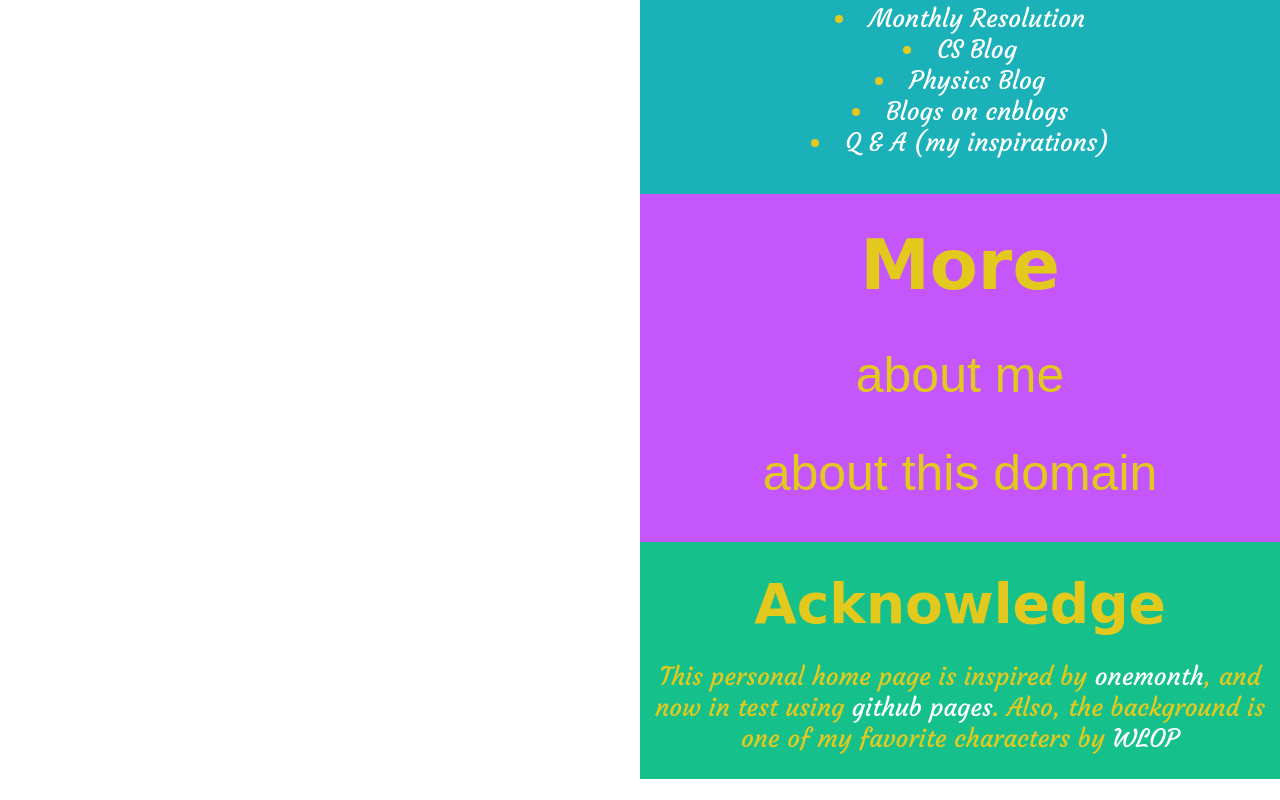
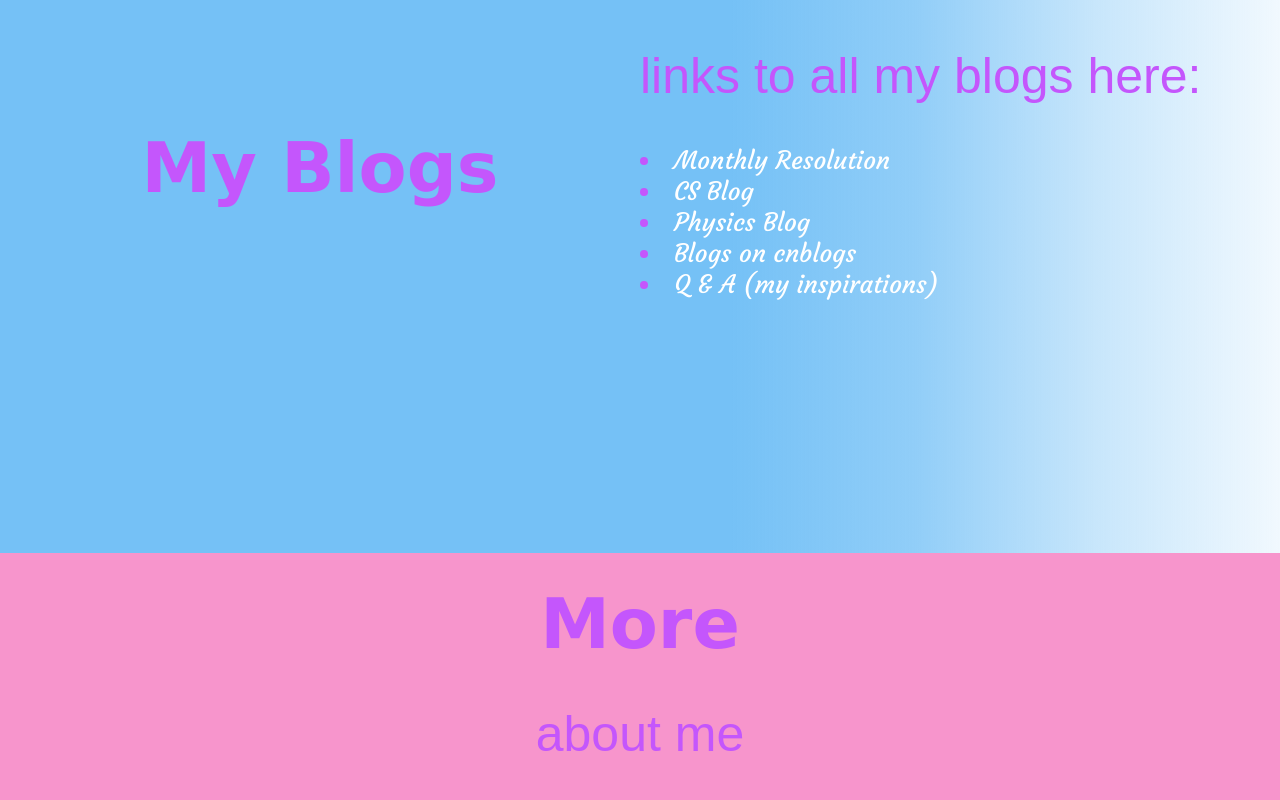
Before and after one commit to bllovetx/bllovetx.github.io, a plain HTML site: page index.html in a window 1280 px wide. Shown: the part 1377-2177 px from the top of the page. Drawn offline with Linux system fonts and the light colour scheme; a web font is replaced by a local one.

Commit message:
change background for php

```diff
--- a/css/style.css
+++ b/css/style.css
@@ -151,7 +151,6 @@ body:before {
     }
 
     #blogs li {
-        text-align: center;
         font-family: 'Courgette', cursive;
         font-size: 25px;
         font-weight: normal;
@@ -239,7 +238,33 @@ a {
     }
 
 
-    #one:before {
+    #one {
+        display: block;
+        background: url(../images/wlop_bg2.jpg) no-repeat center center;
+        background-attachment: fixed;
+        -webkit-background-size: cover;
+        -moz-background-size: cover;
+        -o-background-size: cover;
+        background-size: cover;
+    }
+    section.aboutme {
+        width: 100%;
+        background: linear-gradient(to right,rgba(67, 27, 107,0),rgba(67, 27, 107,0.3),rgba(67, 27, 107,0.55),rgba(67, 27, 107,0.850),rgba(67, 27, 107, 1),rgba(67, 27, 107, 1));
+        padding: 20px 0;
+    }
+    #blogs {
+        background: linear-gradient(to right,rgba(117, 193, 246, 1),rgba(117, 193, 246, 1),rgba(117, 193, 246, 1),rgba(117, 193, 246, 1),rgba(117, 193, 246, 1),rgba(117, 193, 246, 0.8),rgba(117, 193, 246, 0.4),rgba(117, 193, 246, 0.1));
+        padding: 20px 0;
+    }
+
+
+
+    #contact {
+        background: rgb(224, 0, 123);
+    }
+
+
+    #two:before {
         content: "";
         display: block;
         position: fixed;
@@ -254,51 +279,22 @@ a {
         -o-background-size: cover;
         background-size: cover;
     }
-    section.aboutme {
+    #blogs {
         width: 100%;
-        background: linear-gradient(to right,rgb(67, 27, 107),rgb(67, 27, 107),rgb(67, 27, 107),rgba(67, 27, 107, 0.30),rgba(67, 27, 107, 0));
-        padding: 20px 0;
-    }
-
-
-
-    #contact {
-        background: rgb(224, 0, 123);
-    }
-
-
-    #two:before {
-        content: "";
-        display: block;
-        position: fixed;
-        left: 0;
-        top: 0;
-        width: 50%;
-        height: 100%;
-        z-index: -10;
-        background: url(../images/15300_4950600279.jpg) no-repeat center center;
-        -webkit-background-size: cover;
-        -moz-background-size: cover;
-        -o-background-size: cover;
-        background-size: cover;
-    }
-    #blogs {
-        width: 50%;
         position: relative;
-        left: 50%;
-        background: rgb(26, 178, 184);
+        color:#c456fc;
     }
     #more {
-        width: 50%;
+        width: 100%;
         position: relative;
-        left: 50%;
-        background: #c456fc;
+        background: #f795cc;
+        color: #c456fc;
     }
     #acknowledge {
-        width: 50%;
+        width: 100%;
         position: relative;
-        left: 50%;
         background: rgb(22, 192, 138);
+        color: #c456fc;
     }
 
 
@@ -328,6 +324,17 @@ a {
     .aboutme h2 {
         margin: 60px auto 30px auto;
     }
+    #blogs {
+        height: 100vh;
+        min-height: 660px;
+        display: flex;
+        align-items: center;
+        justify-content:center;
+    }
+    #bloglinks {
+        width: 50%;
+        text-align: left;
+    }
 }
 
 
--- a/index.html
+++ b/index.html
@@ -67,14 +67,16 @@
 <section id="two">
         <section id="blogs">
             <h2>My Blogs</h2>
+
+            <section id="bloglinks">
             <h3>links to all my blogs here:</h3>
-
                 <li><a href="subpages/Monthly_Resolution" target="_blank" rel="my monthly resolutioon">Monthly Resolution</a></li>
                 <li><a href="subpages/Blogs/CSblogs/csblog_index.html" target="_blank" rel="my cs blog">CS Blog</a></li>
                 <li><a href="subpages/Blogs/PHYblogs/phyblog_index.html" target="_blank" rel="my phy. blog">Physics Blog</a></li>
                 <li><a href="https://www.cnblogs.com/bllovetx" target="_blank" rel="my bolg on cnblogs">Blogs on cnblogs</a></li>
                 <li><a href="https://qablog.zxzq.me" target="_blank" rel="Q&A by 曾许曌秋">Q & A (my inspirations)</a></li>
-            <br><br>
+            </section>
+
         </section>
 
 
```
